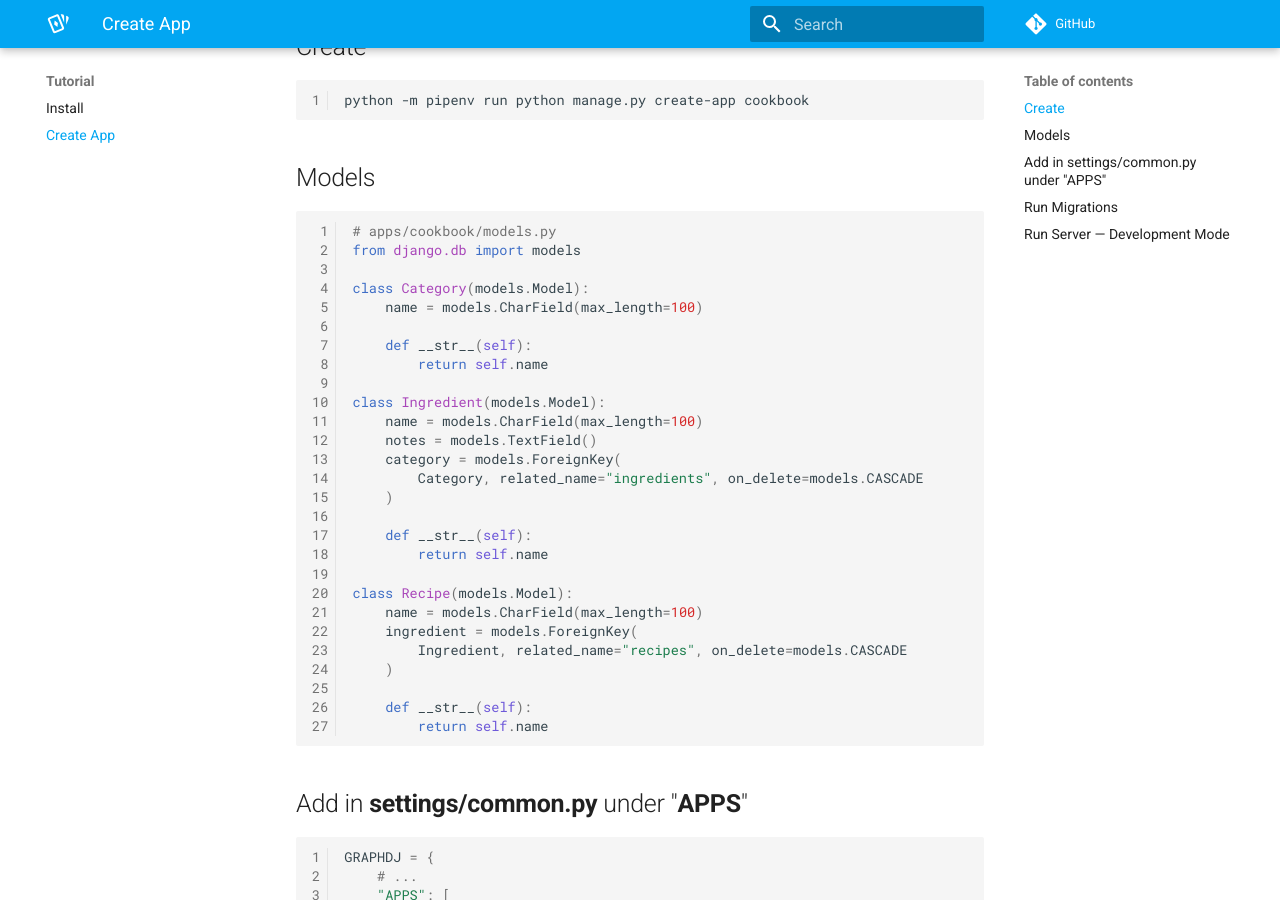
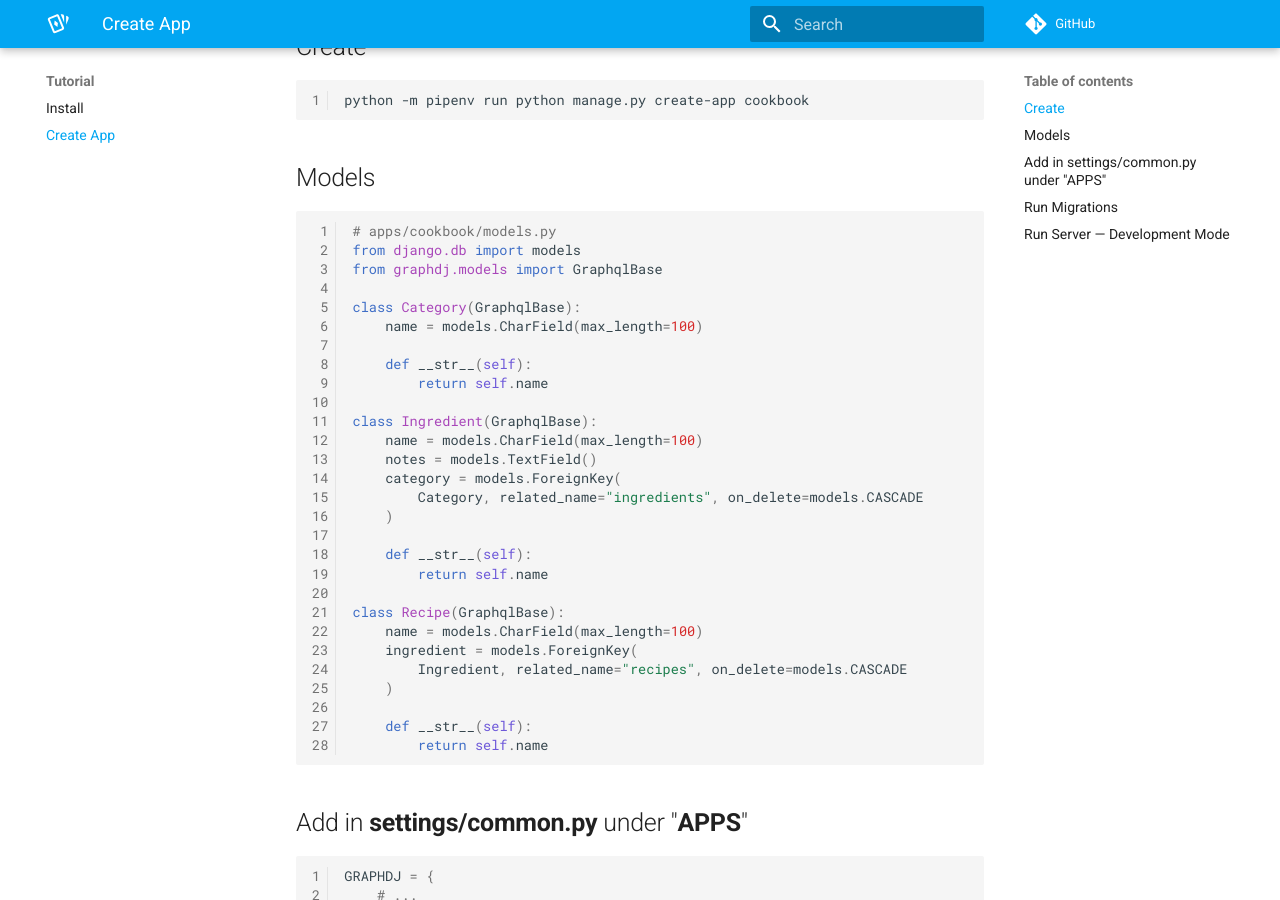
Before and after one commit to hlop3z/graphdj, an MkDocs documentation site: the page built from docs/docs/tutorial/create-app.md, in a window 1280 px wide and 900 px high, scrolled down 403 px. Built offline with MkDocs 1.6.1 and Material for MkDocs 9.7.7, drawn with Linux system fonts in a browser that asks for light colours; comment, search, counter and statistics services are not loaded.

Commit message:
Update create-app.md

````diff
--- a/docs/docs/tutorial/create-app.md
+++ b/docs/docs/tutorial/create-app.md
@@ -17,14 +17,15 @@ python -m pipenv run python manage.py create-app cookbook
 ```py
 # apps/cookbook/models.py
 from django.db import models
+from graphdj.models import GraphqlBase
 
-class Category(models.Model):
+class Category(GraphqlBase):
     name = models.CharField(max_length=100)
 
     def __str__(self):
         return self.name
 
-class Ingredient(models.Model):
+class Ingredient(GraphqlBase):
     name = models.CharField(max_length=100)
     notes = models.TextField()
     category = models.ForeignKey(
@@ -34,7 +35,7 @@ class Ingredient(models.Model):
     def __str__(self):
         return self.name
 
-class Recipe(models.Model):
+class Recipe(GraphqlBase):
     name = models.CharField(max_length=100)
     ingredient = models.ForeignKey(
         Ingredient, related_name="recipes", on_delete=models.CASCADE
````
